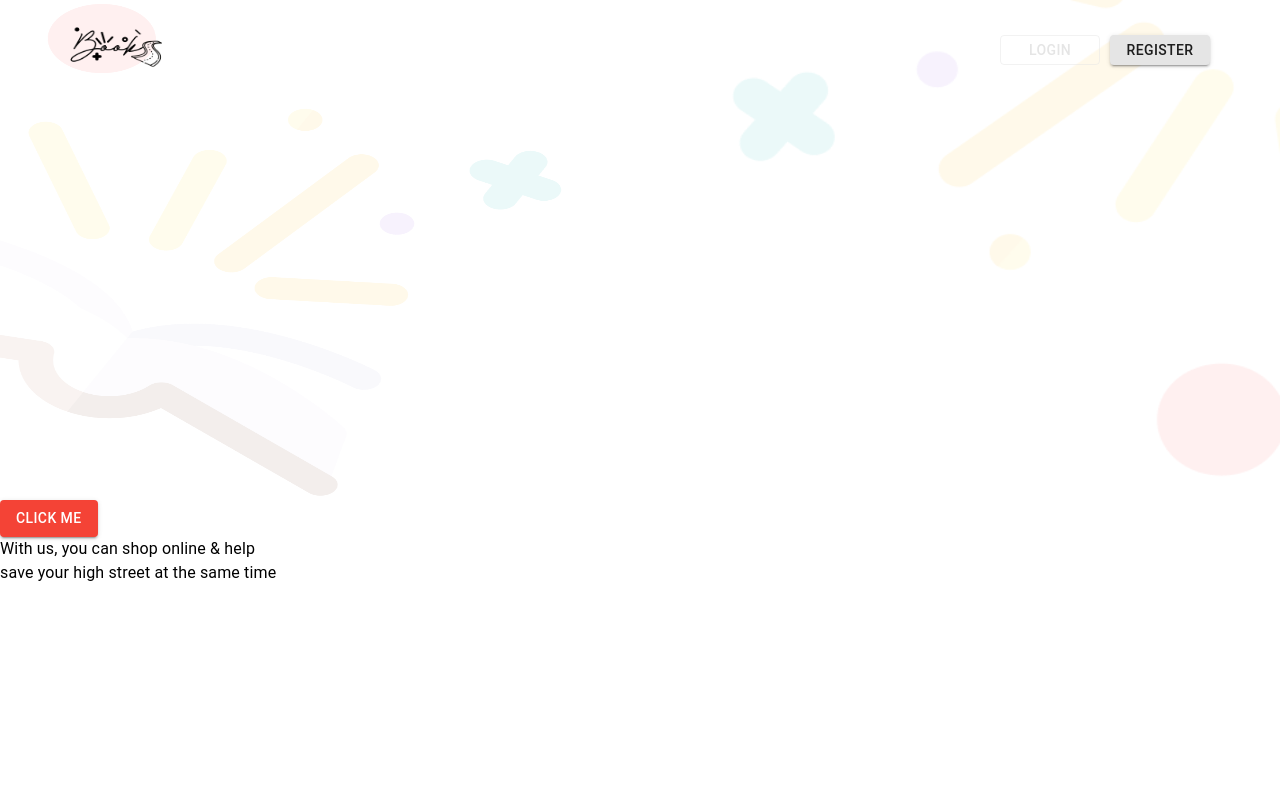
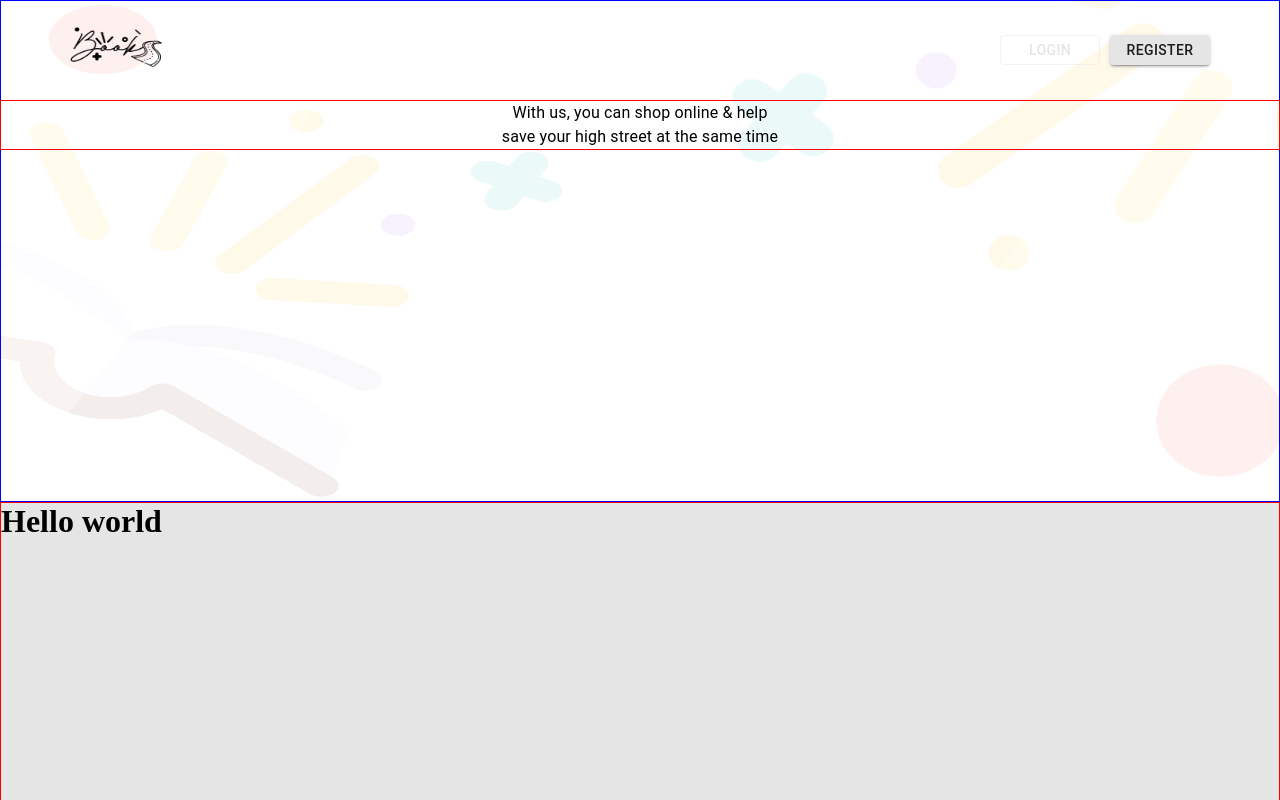
Before and after one commit to mhmadamrii/Waysbook-nextJS-TS, a Next.js app: page / in a window 1280 px wide. Shown: the top 800 px of the page. Built offline with nearby package versions, Linux system fonts and the light colour scheme.

Commit message:
fl;jdkasj

```diff
--- a/components/layer-background/index.tsx
+++ b/components/layer-background/index.tsx
@@ -9,6 +9,7 @@ const styles = {
   container: {
     display: 'flex',
     justifyContent: 'space-between',
+    border: '1px solid blue'
   },
   images: {
     width: 600,
--- a/pages/authentication/index.tsx
+++ b/pages/authentication/index.tsx
@@ -2,18 +2,45 @@ import React, { useState } from 'react'
 import { NavbarAdmin, NavbarUser } from '@/components/Navbar'
 
 import { Typography, Button } from '@mui/material'
+import { makeStyles } from '@mui/styles'
+
+const useStyles = makeStyles({
+  typographies: {
+    fontSize: 40,
+    textAlign: 'center'
+  }
+})
+
+const styles = {
+  container: {
+    justifyContent: 'center',
+    // flexDirection: 'column',
+    border: '1px solid red',
+    position: 'absolute',
+    display: 'flex',
+    top: 100,
+    left: 0,
+    right: 0,
+  },
+}
 
 const Authentication: React.FC = () => {
   const [isAdmin, setIsAdmin] = useState<boolean>(false)
+  const classes = useStyles()
 
   return (
     <React.Fragment>
       {isAdmin ? <NavbarAdmin /> : <NavbarUser />}
-      <Button variant="contained" color="error">
-        Click me
-      </Button>
-      <Typography>With us, you can shop online & help</Typography>
-      <Typography>save your high street at the same time</Typography>
+      <div style={styles.container}>
+        <div>
+          <Typography className={classes.typographies}>With us, you can shop online & help</Typography>
+          <Typography className={classes.typographies}>save your high street at the same time</Typography>
+        </div>
+
+        <div>
+
+        </div>
+      </div>
     </React.Fragment>
   )
 }
--- a/pages/index.tsx
+++ b/pages/index.tsx
@@ -15,8 +15,14 @@ export default function Home() {
         <title>WaysBook | The best store</title>
       </Head>
       <main>
-        <BackgroundLayer />
-        <Authentication />
+        <div>
+          <BackgroundLayer />
+          <Authentication />
+        </div>
+
+        <div style={{ height: 500, border: '1px solid red', backgroundColor: '#E5E5E5' }}>
+          <h1>Hello world</h1>
+        </div>
       </main>
     </>
   )
```
